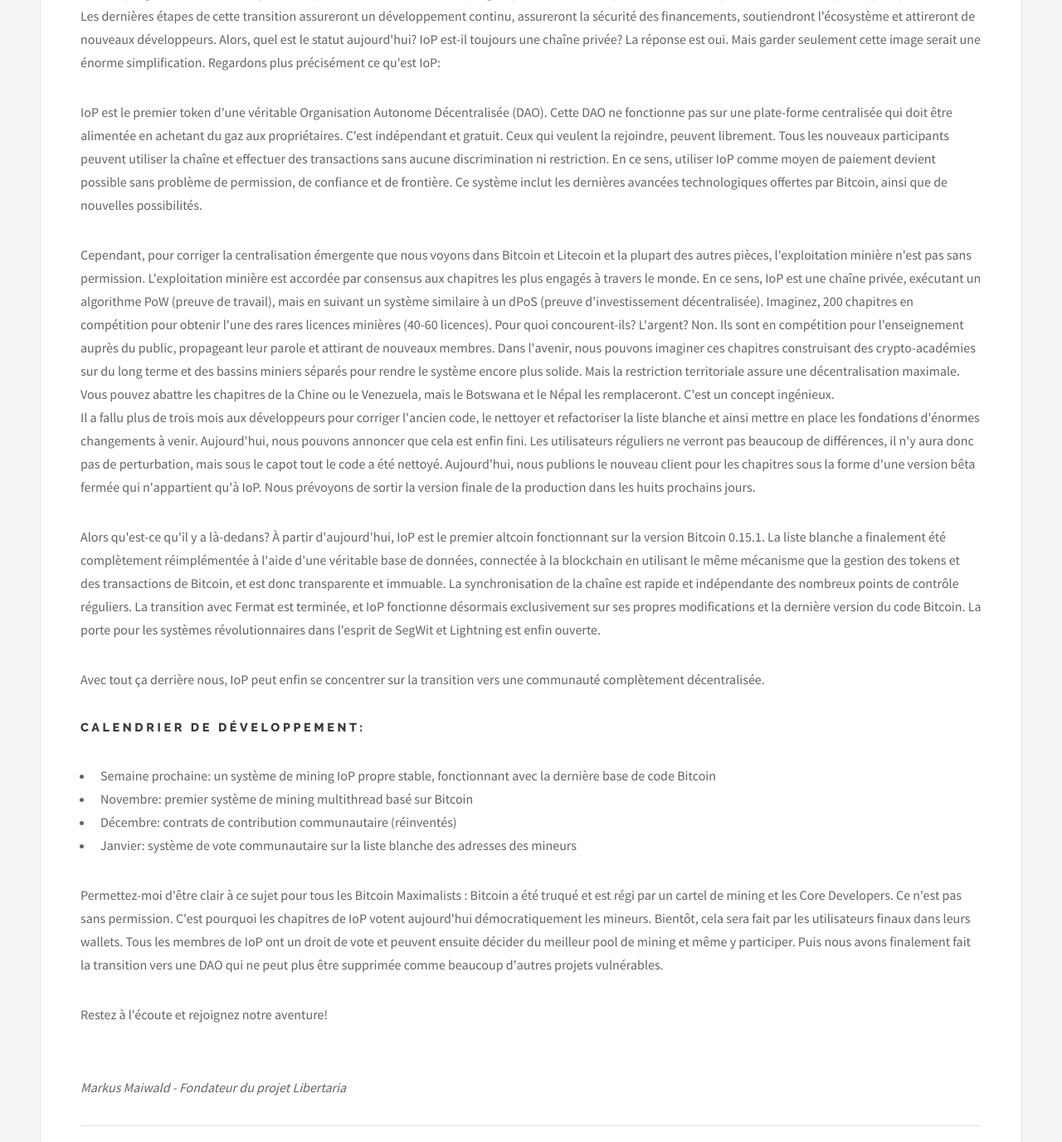
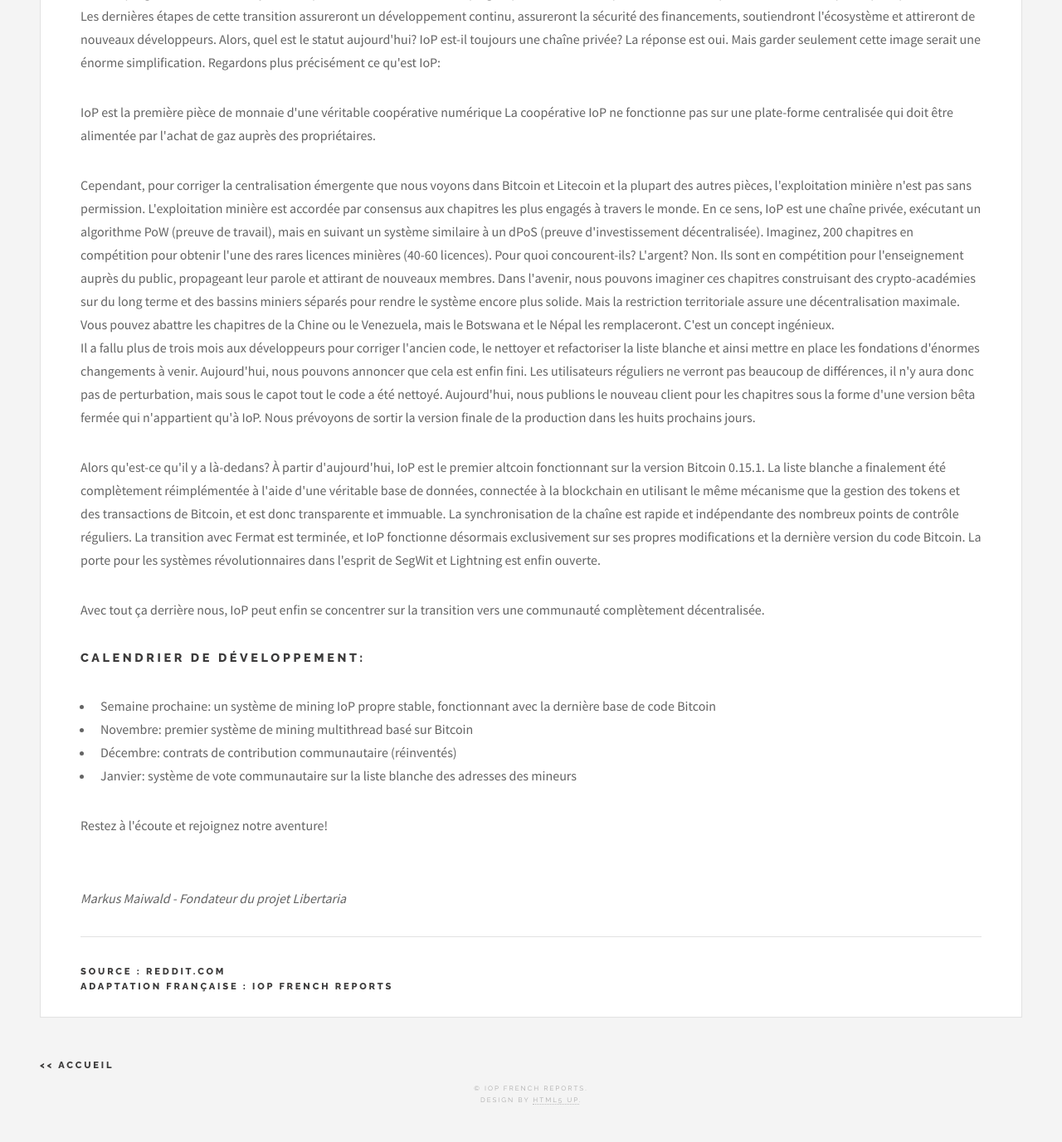
Before and after one commit to soldat13/iop-french-reports, a plain HTML site: page articles/20170930-developpement-rapport-transparence-1/index.html in a window 1280 px wide. Shown: the part 1240-2617 px from the top of the page at 83% size. Drawn offline with Linux system fonts and the light colour scheme.

Commit message:
Update index.html

```diff
--- a/articles/20170930-developpement-rapport-transparence-1/index.html
+++ b/articles/20170930-developpement-rapport-transparence-1/index.html
@@ -65,9 +65,8 @@
                                     Regardons plus précisément ce qu'est IoP:
                                 </p>
                                 <p>
-                                    IoP est le premier token d'une véritable Organisation Autonome Décentralisée (DAO). Cette DAO ne fonctionne pas sur une plate-forme centralisée qui doit être alimentée en achetant du gaz aux propriétaires. C'est indépendant et gratuit. Ceux qui veulent la rejoindre, peuvent librement.
-                                    Tous les nouveaux participants peuvent utiliser la chaîne et effectuer des transactions sans aucune discrimination ni restriction. En ce sens, utiliser IoP comme moyen de paiement devient possible sans problème de permission, de confiance et de frontière.
-                                    Ce système inclut les dernières avancées technologiques offertes par Bitcoin, ainsi que de nouvelles possibilités.
+                                    IoP est la première pièce de monnaie d'une véritable coopérative numérique La coopérative
+                                    IoP ne fonctionne pas sur une plate-forme centralisée qui doit être alimentée par l'achat de gaz auprès des propriétaires.
                                 </p>
                                 <p>
                                     Cependant, pour corriger la centralisation émergente que nous voyons dans Bitcoin et Litecoin et la plupart des autres pièces, l'exploitation minière n'est pas sans permission.
@@ -106,10 +105,6 @@
                                     </ul>
                                 </p>
                                 <p>
-                                    Permettez-moi d'être clair à ce sujet pour tous les Bitcoin Maximalists : Bitcoin a été truqué et est régi par un cartel de mining et les Core Developers. Ce n'est pas sans permission. C'est pourquoi les chapitres de IoP votent aujourd'hui démocratiquement les mineurs. Bientôt, cela sera fait par les utilisateurs finaux dans leurs wallets. Tous les membres de IoP ont un droit de vote et peuvent ensuite décider du meilleur pool de mining et même y participer.
-                                    Puis nous avons finalement fait la transition vers une DAO qui ne peut plus être supprimée comme beaucoup d'autres projets vulnérables.
-                                </p>
-                                <p>
                                     Restez à l'écoute et rejoignez notre aventure!
                                 </p>
 
```
